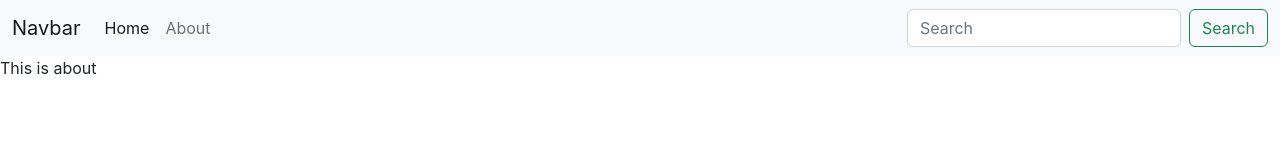
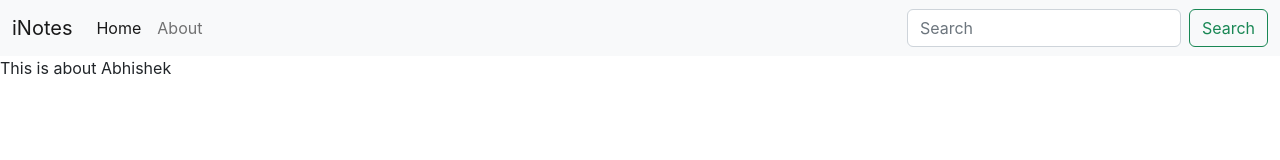
Before and after one commit to akj0712/iNotes-MERN, a React (Create React App) app: page /about in a window 1280 px wide. Shown: the top 160 px of the page. Built offline with nearby package versions, Linux system fonts and the light colour scheme.

Commit message:
context api

```diff
--- a/src/App.js
+++ b/src/App.js
@@ -3,19 +3,22 @@ import { BrowserRouter as Router, Routes, Route } from "react-router-dom";
 import Navbar from "./components/Navbar";
 import { Home } from "./components/Home";
 import { About } from "./components/About";
+import NoteState from "./context/notes/NoteState";
 
 function App() {
   return (
     <>
+      <NoteState>
         <Router>
           <Navbar />
           <Routes>
-          <Route exact path="/" element={<Home />} />
+            <Route path="/" element={<Home />} />
           </Routes>
           <Routes>
-          <Route exact path="/about" element={<About />} />
+            <Route path="/about" element={<About />} />
           </Routes>
         </Router>
+      </NoteState>
     </>
   );
 }
--- a/src/components/About.js
+++ b/src/components/About.js
@@ -1,7 +1,12 @@
-import React from 'react'
+import React, { useContext, useEffect } from "react";
+import noteContext from "../context/notes/noteContext";
 
 export const About = () => {
-  return (
-    <div>This is about</div>
-  )
-}
+  const a = useContext(noteContext);
+  useEffect(() => {
+    a.update();
+    // eslint-disable-next-line
+  }, []);
+
+  return <div>This is about {a.state.name}</div>;
+};
--- a/src/components/Navbar.js
+++ b/src/components/Navbar.js
@@ -6,7 +6,7 @@ const Navbar = () => {
     <nav className="navbar navbar-expand-lg bg-light">
       <div className="container-fluid">
         <Link className="navbar-brand" to="/">
-          Navbar
+          iNotes
         </Link>
         <button
           className="navbar-toggler"
--- /dev/null
+++ b/src/context/notes/NoteState.js
@@ -0,0 +1,25 @@
+import NoteContext from "./noteContext";
+import { useState } from "react";
+const NoteState = (props) => {
+  const s1 = {
+    name: "Abhinav",
+    class: "2b",
+  };
+  const [state, setState] = useState(s1);
+  const update = () => {
+    setTimeout(() => {
+      setState({
+        name: "Abhishek",
+        class: "5b",
+      });
+    }, 1000);
+  };
+
+  return (
+    <NoteContext.Provider value={{ state, update }}>
+      {props.children}
+    </NoteContext.Provider>
+  );
+};
+
+export default NoteState;
--- /dev/null
+++ b/src/context/notes/noteContext.js
@@ -0,0 +1,5 @@
+import { createContext } from "react";
+
+const noteContext = createContext();
+
+export default noteContext;
```
Lines whose indentation alone changed are shown as unchanged.
